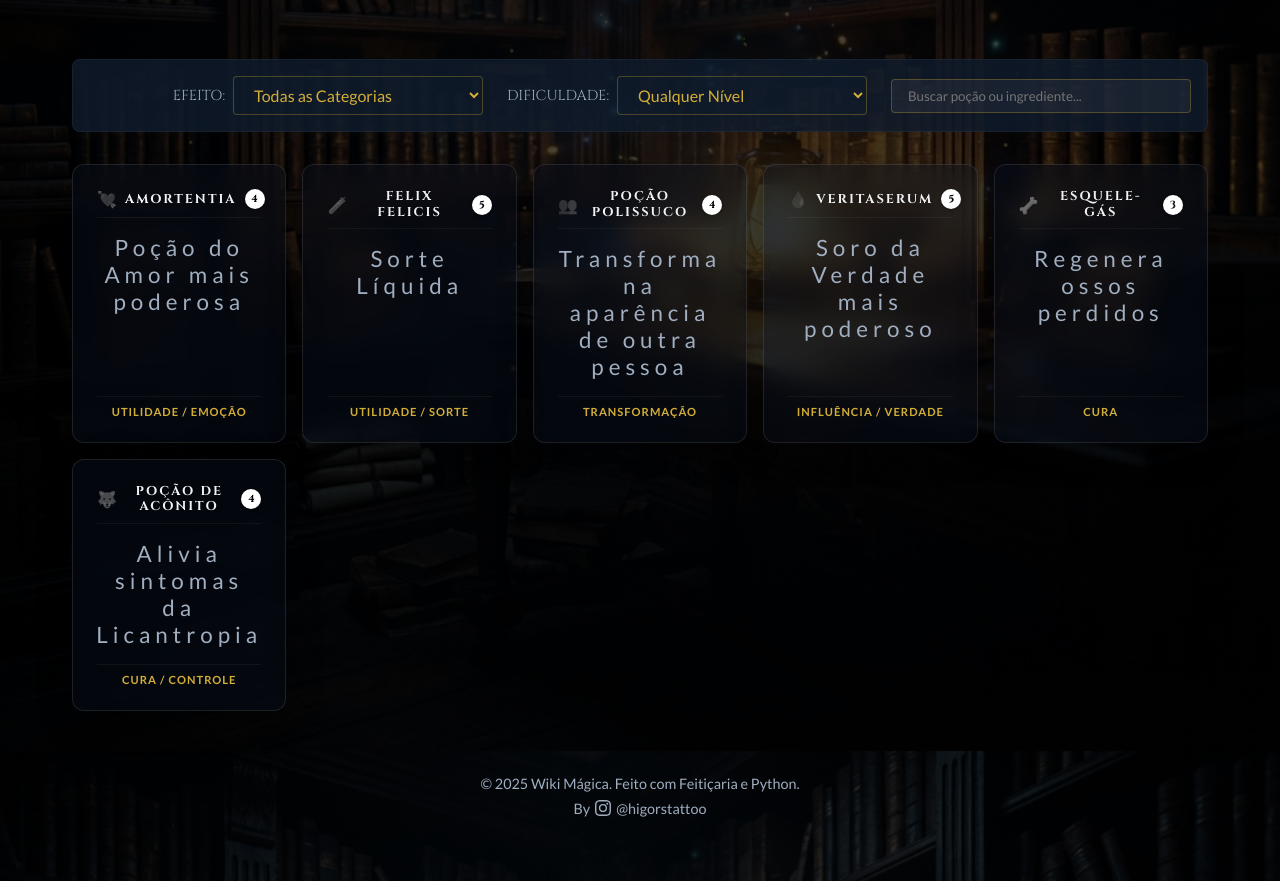
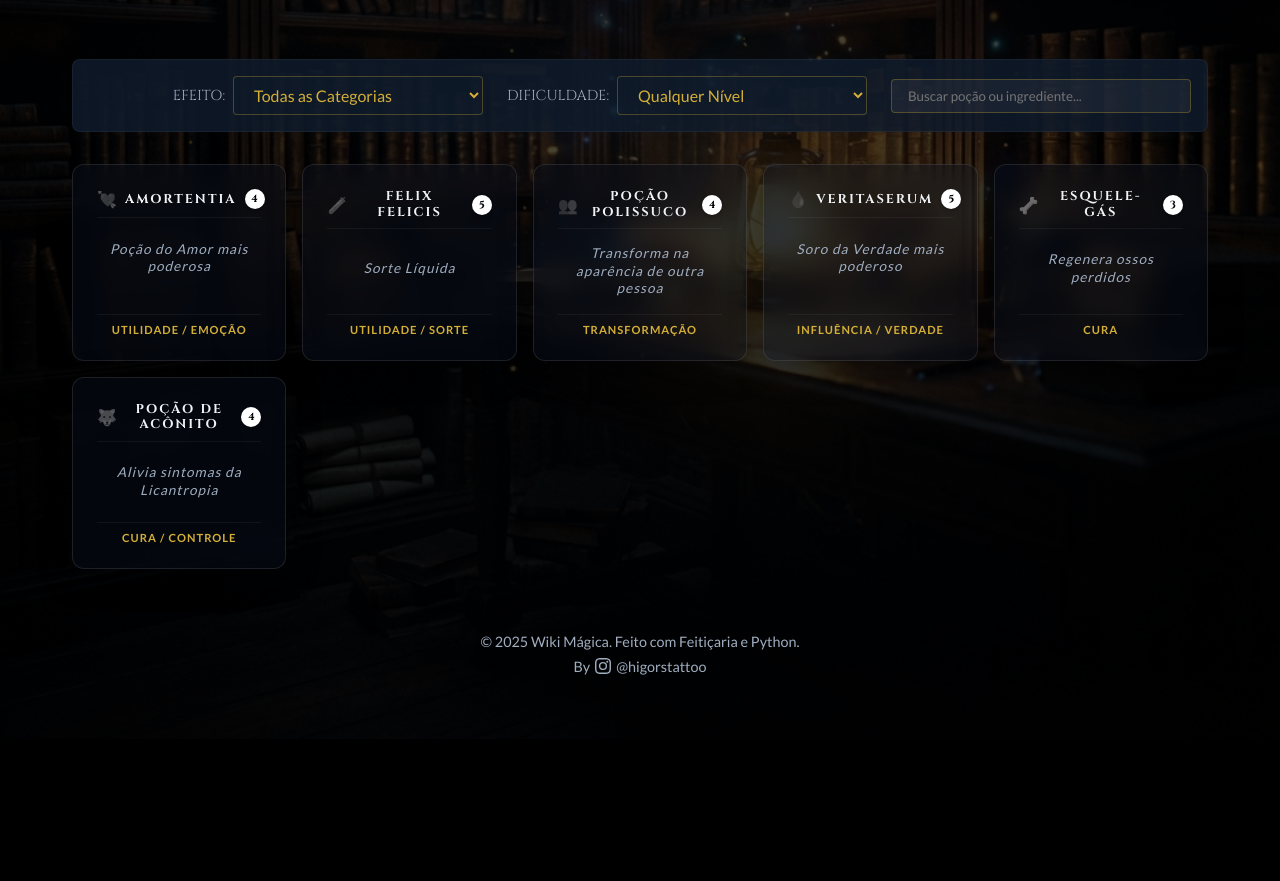
Before and after one commit to NewJhezz/o-mundo-magico, a Flask app: page /pocoes in a window 1280 px wide. Shown: the part 529-1410 px from the top of the page. After the commit the page ends 1204 px from the top, so only its background shows below. Run offline with Flask 3, Linux system fonts and the light colour scheme.

Commit message:
UI: Refine card affinity text for better elegance and readability

```diff
--- a/static/css/style.css
+++ b/static/css/style.css
@@ -378,17 +378,23 @@ h1 {
     color: var(--text-main);
 }
 
-/* Ícones de Afinidade nos Cards */
+/* Texto de Afinidade/Efeito nos Cards */
 .wood-affinity {
-    font-size: 1.4rem;
-    /* Maior destaque */
+    font-size: 0.85rem;
+    /* Tamanho mais elegante */
     color: var(--text-muted);
-    letter-spacing: 5px;
+    letter-spacing: 1px;
+    /* Reduzido para não espalhar demais o texto */
     text-align: center;
-    min-height: 1.5rem;
+    min-height: 3rem;
+    /* Espaço fixo para manter alinhamento */
     display: flex;
     justify-content: center;
     align-items: center;
+    font-style: italic;
+    /* Toque de sofisticação */
+    padding: 0 0.5rem;
+    line-height: 1.3;
 }
 
 /* Modal Styles */
```
